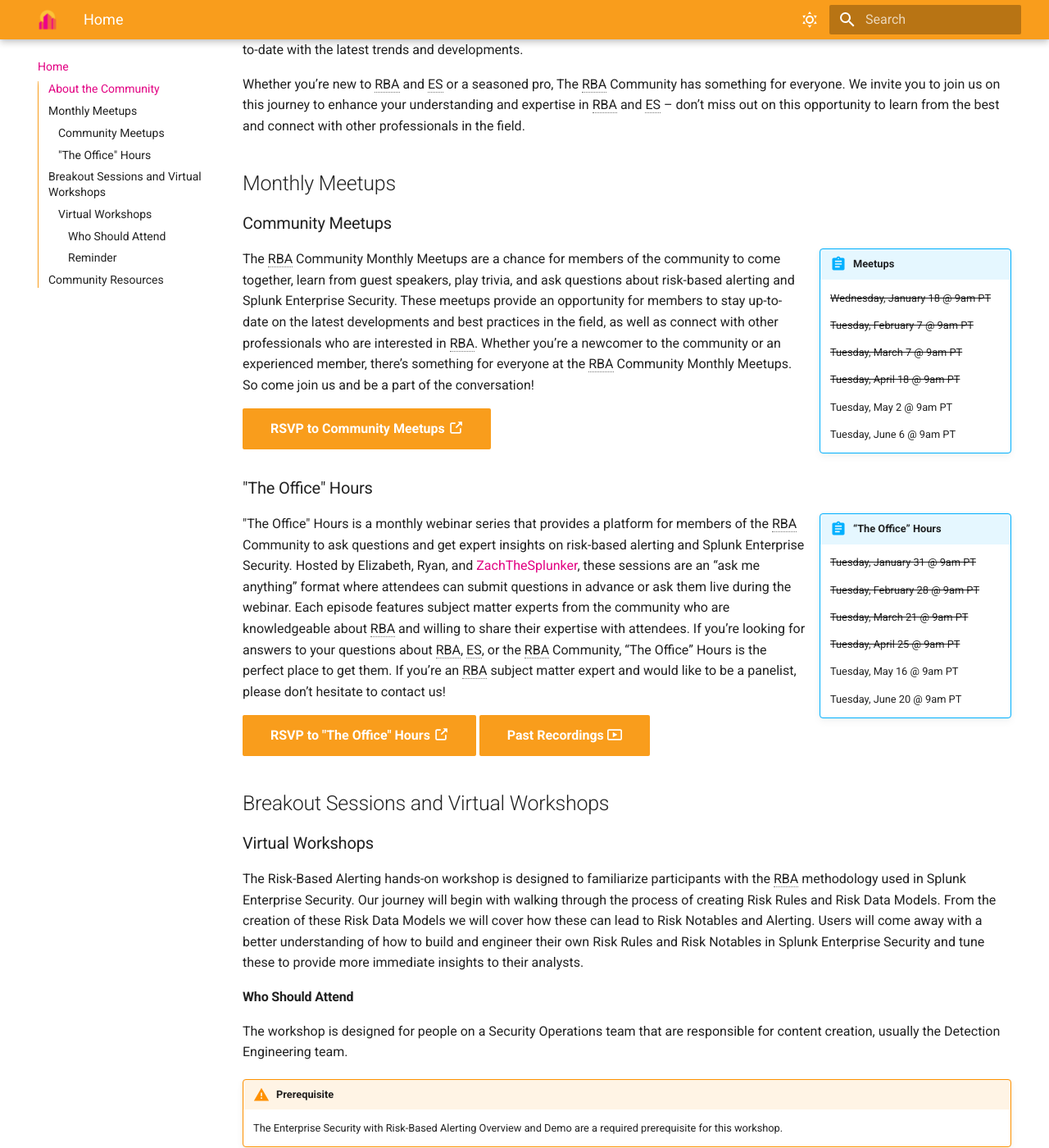
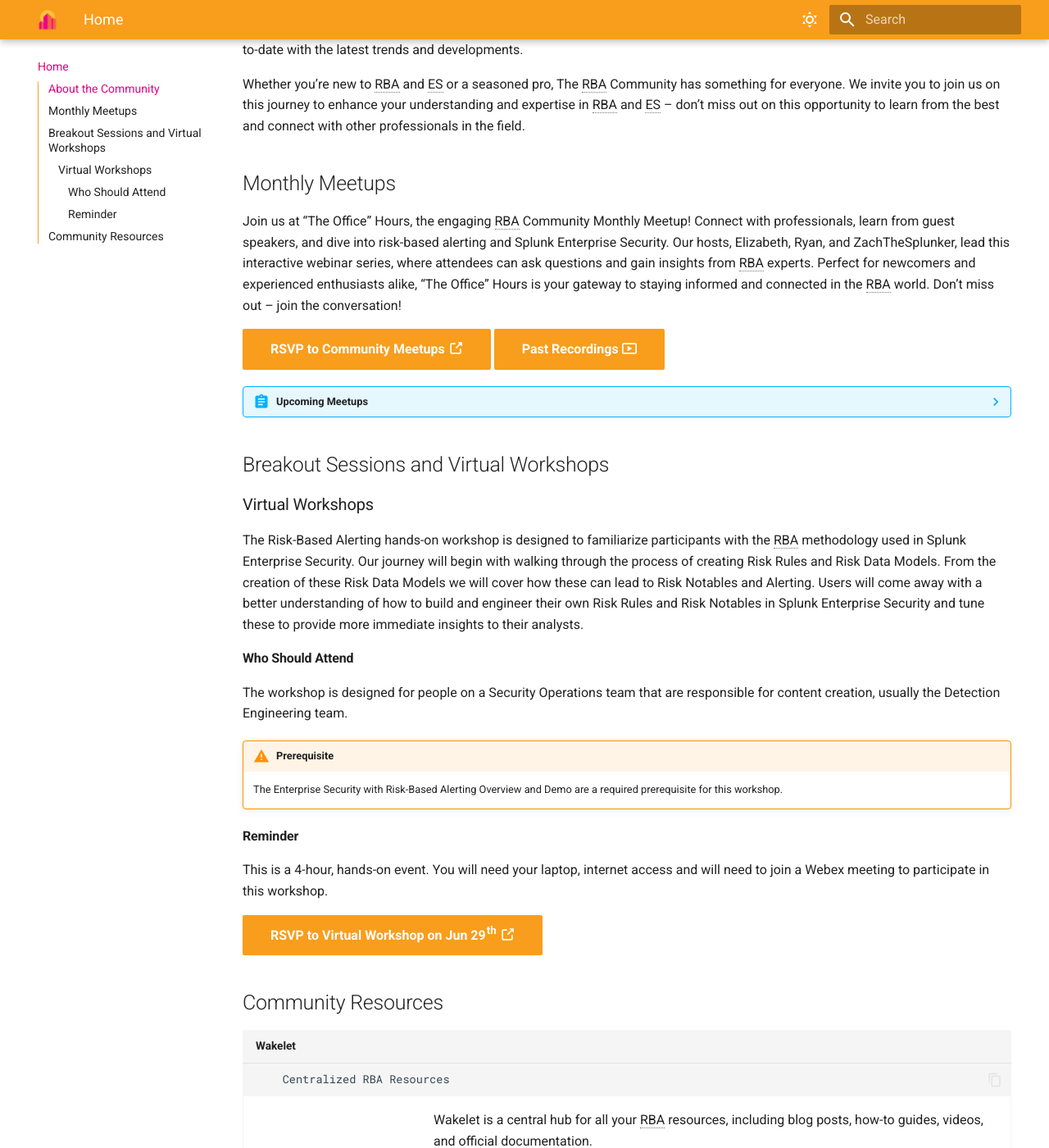
Before and after one commit to rba-community/rba-community, an MkDocs documentation site: the page built from docs/index.md, in a window 1280 px wide and 1400 px high, scrolled down 597 px. Shown: the whole window at 82% size. Built offline with MkDocs 1.6.1 and Material for MkDocs 9.7.7, drawn with Linux system fonts in a browser that asks for light colours; emoji names are drawn with the system emoji font.

Commit message:
updated meetups section
Signed-off-by: Zachary Christensen <zchristensen@splunk.com>

```diff
--- a/docs/index.md
+++ b/docs/index.md
@@ -13,44 +13,29 @@
 
 ## Monthly Meetups
 
-### Community Meetups
+Join us at “The Office” Hours, the engaging RBA Community Monthly Meetup! Connect with professionals, learn from guest speakers, and dive into risk-based alerting and Splunk Enterprise Security. Our hosts, Elizabeth, Ryan, and ZachTheSplunker, lead this interactive webinar series, where attendees can ask questions and gain insights from RBA experts. Perfect for newcomers and experienced enthusiasts alike, “The Office” Hours is your gateway to staying informed and connected in the RBA world. Don’t miss out – join the conversation!
 
-!!! abstract inline end "Meetups"
-    ~~Wednesday, January 18 @ 9am PT~~
+[RSVP to Community Meetups :octicons-link-external-16:](https://splunk.webex.com/webappng/sites/splunk/webinar/webinarSeries/register/341d3ab1cfad4b85a23eea7e1969d58d "RSVP to Community Meetups"){ .md-button .md-button--primary target="blank" }
+[Past Recordings :octicons-video-16:](library/ "See past sessions from The Office Hours."){ .md-button .md-button--primary }
 
-    ~~Tuesday, February 7 @ 9am PT~~
+??? abstract "Upcoming Meetups"
+    **All events are hosted at 9 am PT**
 
-    ~~Tuesday, March 7 @ 9am PT~~
+    May 2
 
-    ~~Tuesday, April 18 @ 9am PT~~
+    June 6
 
-    Tuesday, May 2 @ 9am PT
+    July 11
 
-    Tuesday, June 6 @ 9am PT
+    August 8
 
-The RBA Community Monthly Meetups are a chance for members of the community to come together, learn from guest speakers, play trivia, and ask questions about risk-based alerting and Splunk Enterprise Security. These meetups provide an opportunity for members to stay up-to-date on the latest developments and best practices in the field, as well as connect with other professionals who are interested in RBA. Whether you’re a newcomer to the community or an experienced member, there’s something for everyone at the RBA Community Monthly Meetups. So come join us and be a part of the conversation!
+    September 12
 
-[RSVP to Community Meetups :octicons-link-external-16:](https://splunk.webex.com/webappng/sites/splunk/webinar/webinarSeries/register/341d3ab1cfad4b85a23eea7e1969d58d "RSVP to Community Meetups"){ .md-button .md-button--primary target="_blank" }
+    October 10
 
-### "The Office" Hours
+    November 14
 
-!!! abstract inline end "“The Office” Hours"
-    ~~Tuesday, January 31 @ 9am PT~~
-
-    ~~Tuesday, February 28 @ 9am PT~~
-
-    ~~Tuesday, March 21 @ 9am PT~~
-
-    ~~Tuesday, April 25 @ 9am PT~~
-
-    Tuesday, May 16 @ 9am PT
-
-    Tuesday, June 20 @ 9am PT
-
-"The Office" Hours is a monthly webinar series that provides a platform for members of the RBA Community to ask questions and get expert insights on risk-based alerting and Splunk Enterprise Security. Hosted by Elizabeth, Ryan, and [ZachTheSplunker](https://zachthesplunker.com/){ target="_blank" }, these sessions are an “ask me anything” format where attendees can submit questions in advance or ask them live during the webinar. Each episode features subject matter experts from the community who are knowledgeable about RBA and willing to share their expertise with attendees. If you’re looking for answers to your questions about RBA, ES, or the RBA Community, “The Office” Hours is the perfect place to get them. If you’re an RBA subject matter expert and would like to be a panelist, please don’t hesitate to contact us!
-
-[RSVP to "The Office" Hours :octicons-link-external-16:](https://splunk.webex.com/webappng/sites/splunk/webinar/webinarSeries/register/bf449ac6ee3042bf81ac93c118d9c8d9 "RSVP to The Office Hours"){ .md-button .md-button--primary target="_blank" }
-[Past Recordings :octicons-video-16:](library/ "See past sessions from The Office Hours."){ .md-button .md-button--primary }
+    December 12
 
 ## Breakout Sessions and Virtual Workshops
 
```
